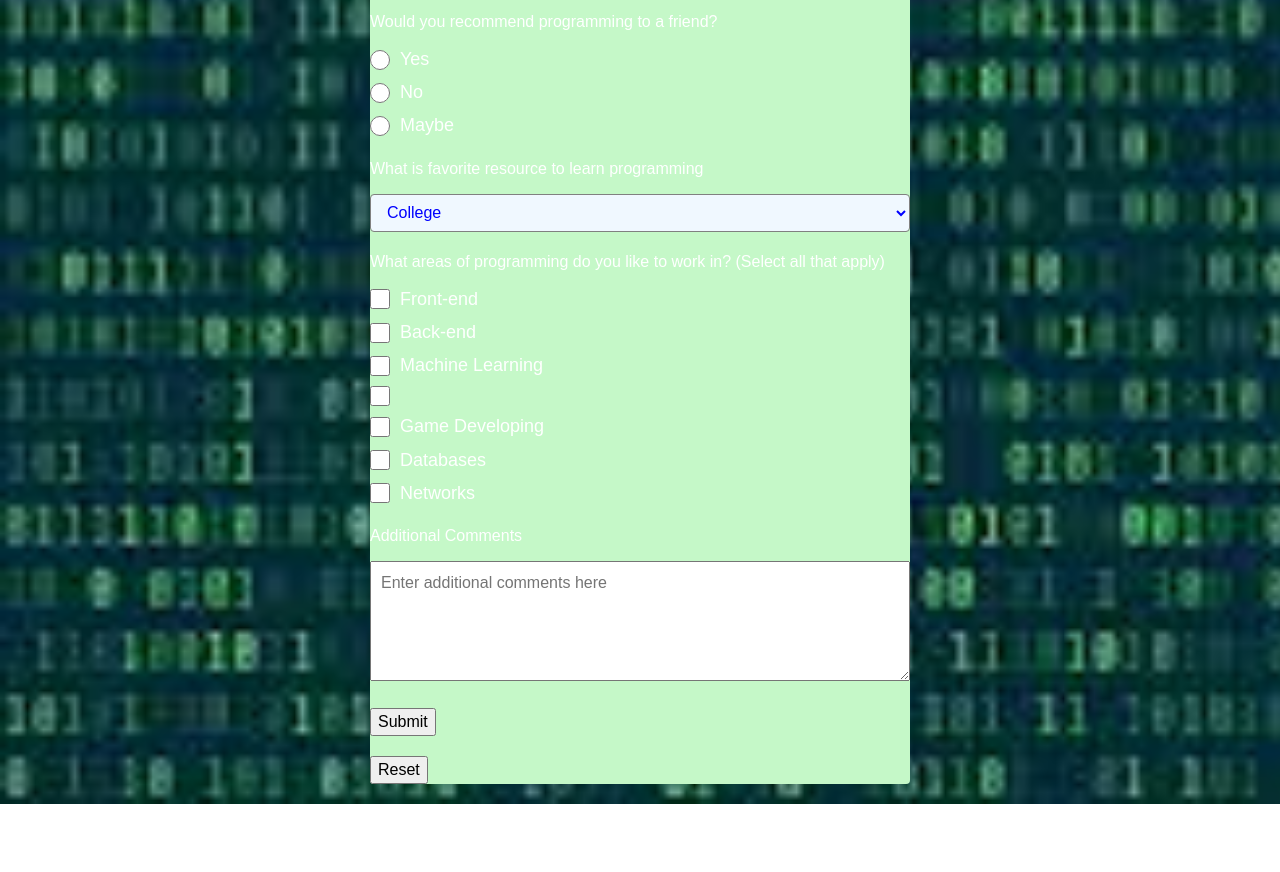
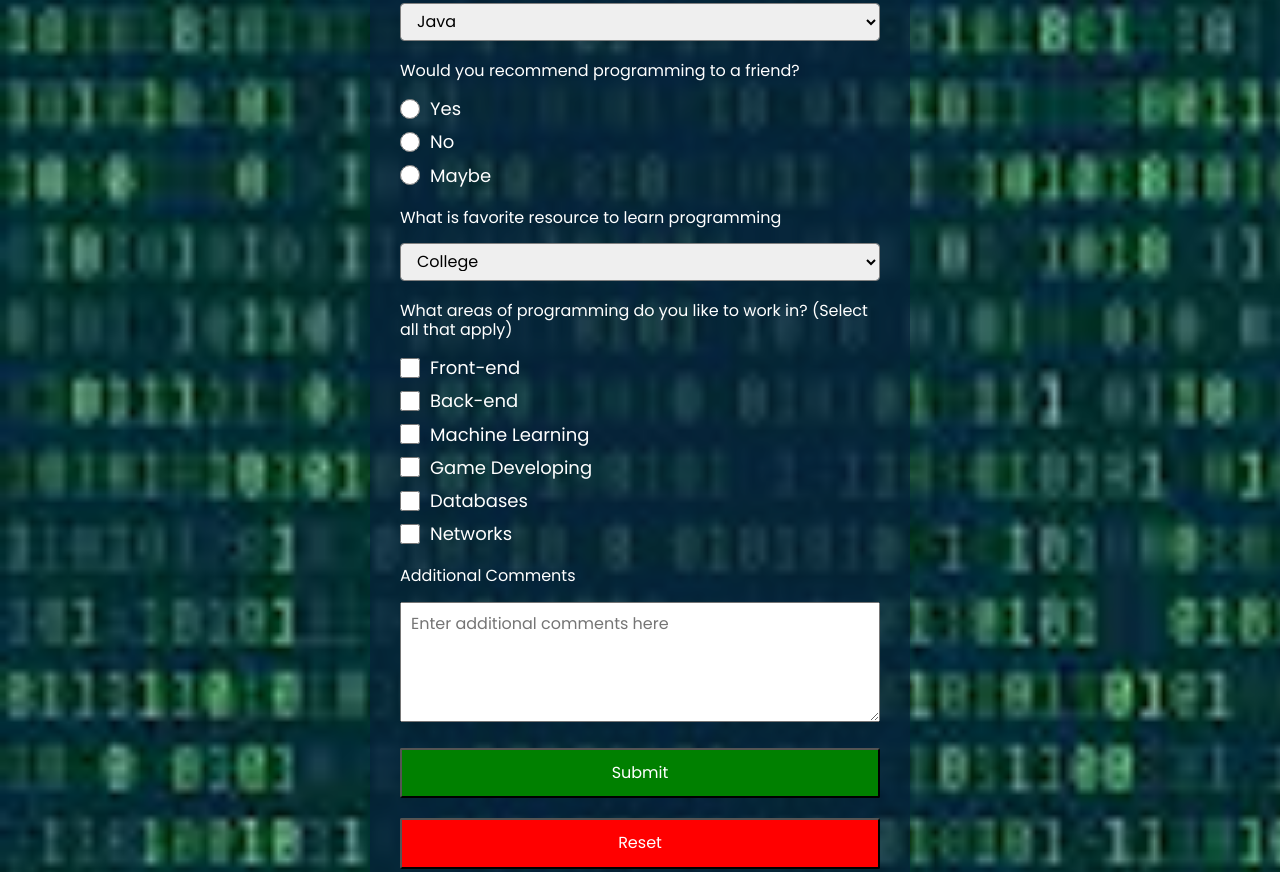
Before and after one commit to MatthewJCheverie/Survey-Form, a plain HTML site: page index.html in a window 1280 px wide. Shown: the part 514-1386 px from the top of the page. Before the commit the page ends 1318 px from the top, so only its background shows below. Drawn offline with Linux system fonts and the light colour scheme.

Commit message:
Final edits

```diff
--- a/CSS/styles.css
+++ b/CSS/styles.css
@@ -10,8 +10,8 @@ head {
 }
 
 :root {
-    --background-color: blue;
-    --form-bg: rgb(197, 248, 200);
+    --background-color: rgb(6, 53, 29);
+    --form-bg: rgb(11, 36, 12);
     --text-color: white;
 }
 
@@ -28,18 +28,6 @@ body {
     background-size: cover;
 }
 
-@media (min-width: 768px) {
-    .container {
-        max-width: 720px;
-    }
-}
-
-@media (min-width: 576px) {
-    .container {
-        max-width: 540px;
-    }
-}
-
 .container {
     width: 100%;
     margin: 3.125rem auto 0 auto;
@@ -52,6 +40,7 @@ body {
 
 header {
     display: block;
+    text-align: center;
 }
 
 h1, p {
@@ -81,8 +70,10 @@ h1 {
 form {
     display: block;
     margin-top: 0em;;
-    background: var(--form-bg);
+    background: rgba(7, 34, 59, 0.7);
     border-radius: 0.25rem;
+    padding: 30px;
+    margin-bottom: 100px;
 }
 
 .form-group {
@@ -107,12 +98,11 @@ label {
     width: 100%;
     height: 2.375rem;
     padding: 0.375rem 0.75rem;
-    color: var(--background-color);
-    background-color: aliceblue;
     background-clip: padding-box;
     border: 1px solid grey;
     border-radius: 0.25rem;
     transition: border-color 0.15s ease-in-out, box-shadow 0.15s ease-in-out;
+
 }
 
 input, button, select, textarea {
@@ -135,3 +125,37 @@ input, button, select, textarea {
     padding: 0.625rem;
     resize: vertical;
 }
+
+/* Submit / Reset buttons */
+.submit-button {
+    display: block;
+    width: 100%;
+    padding: 0.75rem;
+    background: green;
+    color: inherit;
+    border-radius: 2px;
+    cursor: pointer;
+}
+
+.reset-button {
+    display: block;
+    width: 100%;
+    padding: 0.75rem;
+    background: red;
+    color: inherit;
+    border-radius: 2px;
+    cursor: pointer;
+}
+
+
+@media (min-width: 768px) {
+    .container {
+        max-width: 720px;
+    }
+}
+
+@media (min-width: 576px) {
+    .container {
+        max-width: 540px;
+    }
+}
--- a/index.html
+++ b/index.html
@@ -6,6 +6,7 @@
     <meta name="viewport" content="width=device-width, initial-scale=1.0">
     <title>Document</title>
     <link rel="stylesheet" href="CSS/styles.css">
+    <link rel="stylesheet" href="https://fonts.googleapis.com/css?family=Poppins">
 </head>
 <body>
     <div class="container">
@@ -80,10 +81,6 @@
                     Machine Learning
                 </label>
                 <label>
-                    <input name="like" value="robotics" type="checkbox" class="input-checkbox">
-
-                </label>
-                <label>
                     <input name="like" value="game-developing" type="checkbox" class="input-checkbox">
                     Game Developing
                 </label>
```
